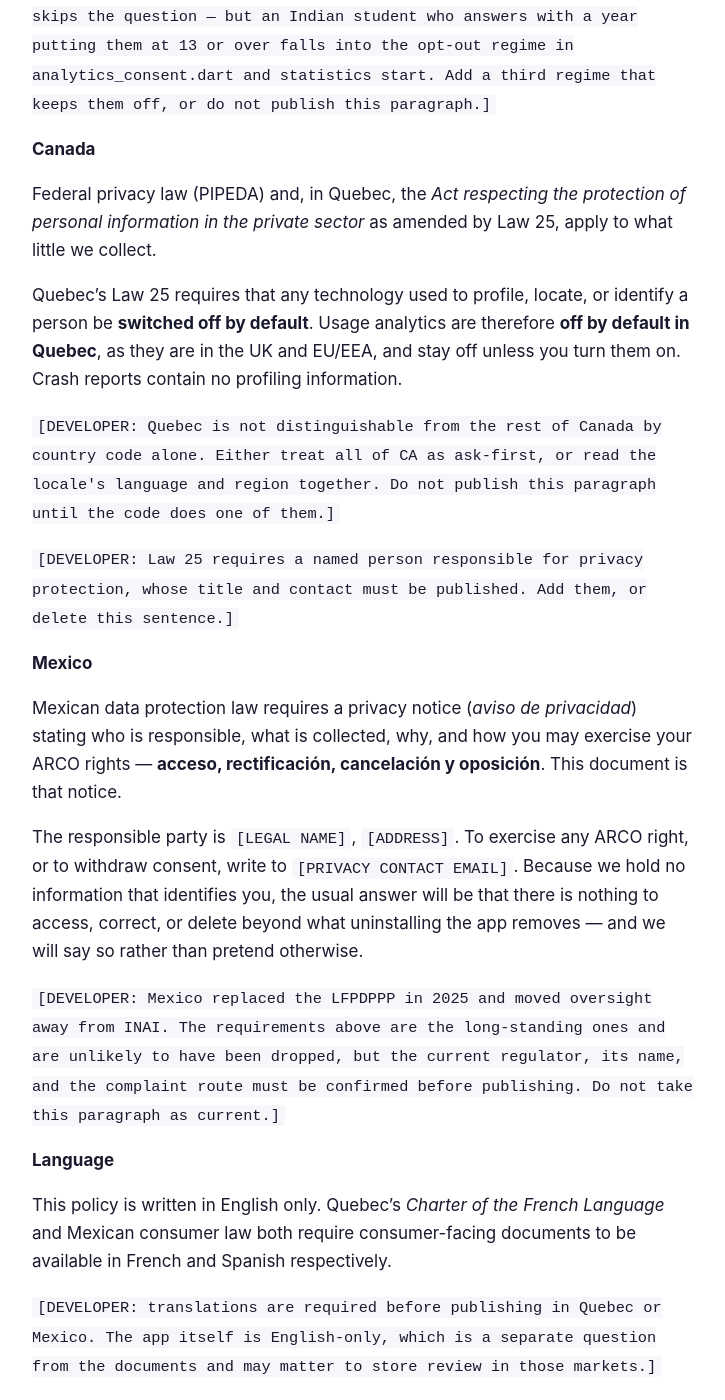
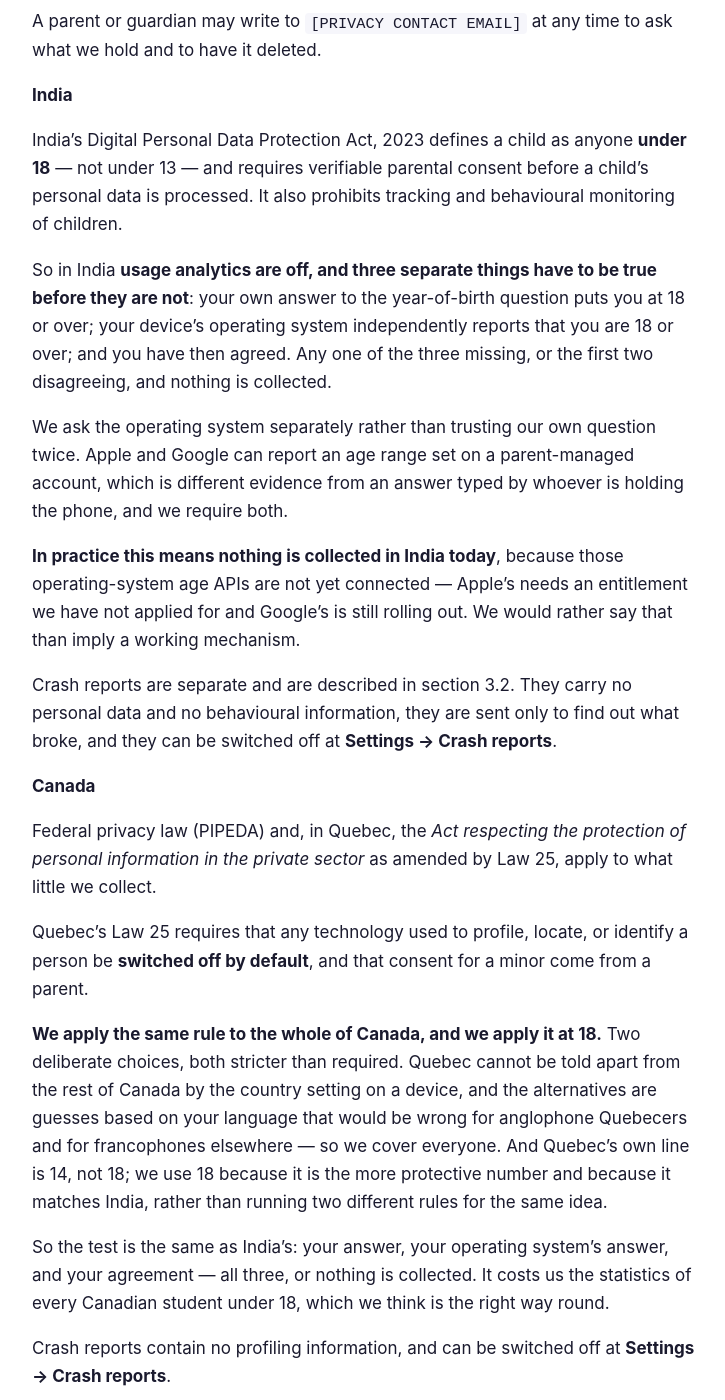
Before and after one commit to Anay-Chauhan/budyears-site, a Jekyll site: the page built from privacy.md, in a window 1280 px wide and 1400 px high, scrolled down 8221 px. Shown: the whole window, without its empty margins (276-1001 px from the left). Built offline with Jekyll 4.4.1, drawn with Linux system fonts in a browser that asks for light colours; some of the changed text lies outside the part shown.

Commit message:
Describe the India and Canada rule, and the crash-report switch
The code now has a third consent regime, so the two paragraphs that had
been describing behaviour it did not have can say what it does.

India and Canada: nothing is collected unless three separate things hold
-- the student's answer says 18 or over, the operating system
independently says 18 or over, and consent has been given. The policy
explains why we ask the platform separately rather than trusting our own
question twice, and states plainly that this collects nothing there today
because those APIs are not yet connected. Better to say so than imply a
working mechanism.

Canada is covered whole and at 18, and both choices are named as
deliberate over-restrictions rather than left to look like the
requirement. Quebec's own line is 14 and it cannot be told from Ontario
by a device's country setting; 18 is the more protective number and lets
one rule serve both countries.

Section 3.2 stops implying that nothing travels unless the app crashes.
Crashlytics records sessions that did not crash, because "this affects 2%
of students" is a fraction and a fraction needs a denominator.

And it gains the switch: crash reporting can now be turned off at
Settings. Nothing obliges us to offer that -- the reports sit inside the
internal-operations exception and inside legitimate interests -- so the
paragraph says why it is offered anyway, and says what switching it off
costs the student.

Co-Authored-By: Claude Opus 5 (1M context) <noreply@anthropic.com>

```diff
--- a/privacy.md
+++ b/privacy.md
@@ -30,7 +30,8 @@ other apps or websites.
 Three things do leave your device, and all three are described in full below:
 the app downloads its questions from our content server; in released versions
 it sends a report if it crashes; and it can send anonymous usage statistics so
-we can see how the app is being used and make it better.
+we can see how the app is being used and make it better. **Both of the last two
+can be switched off** at **Settings**.
 
 The usage statistics are **off unless you turn them on or tell us you are 13
 or over**, and can be switched off again at any time from **Settings → Usage
@@ -112,8 +113,23 @@ We never attach your name, email, or any account identifier to a crash report,
 because the app has none to attach. The identifier is specific to your
 installation and is reset if you delete and reinstall the app.
 
+Crashlytics also records that a session happened without crashing. It has to:
+“this fault affects 2% of students” is a fraction, and a fraction needs a
+denominator. So a small amount of information travels on ordinary launches and
+not only on the bad ones, and we would rather say so than let the paragraph
+above imply otherwise.
+
 Crash reporting is **disabled in development builds** and active only in
 released versions.
+
+**You can switch it off** at **Settings → Crash reports**. Nothing obliges us
+to offer that — crash reports exist to keep the app working, which is a purpose
+both the US children's privacy rules and UK/EU law permit without asking. We
+offer it because being entitled to something is not the same as taking it, and
+because a switch you can find is worth more than a paragraph promising
+restraint.
+
+If you do switch it off, a crash that only affects you may never be found.
 
 It is **not** governed by the age question in section 3.3, and we would rather
 say so than let you assume otherwise. A crash report describes what broke, not
@@ -175,8 +191,10 @@ you would rather send nothing at all, that is a complete answer.
 Statistics are switched off in the app's own build configuration rather than
 only in its code, so the first session is silent. They stay off until:
 
-- **you have told us you are 13 or over.** At the end of the introduction we
-  ask what year you were born. We do not keep the year — only whether it puts
+- **you have told us you are old enough.** At the end of the introduction we
+  ask what year you were born. Thirteen is the line in most of the world; in
+  India and Canada it is eighteen, and two further conditions apply — see
+  section 6. We do not keep the year — only whether it puts
   you at 13 or over, and that answer stays on your device. Skip the question
   and no statistics are collected at all; **Settings → Usage analytics** will
   say so rather than offering a switch that does nothing;
@@ -311,18 +329,25 @@ India's Digital Personal Data Protection Act, 2023 defines a child as anyone
 child's personal data is processed. It also prohibits tracking and behavioural
 monitoring of children.
 
-Because most of our Indian users are under 18 by that definition, **usage
-analytics are switched off by default in India** and stay off unless a parent
-or guardian turns them on. Crash reports contain no personal data and no
-behavioural information.
+So in India **usage analytics are off, and three separate things have to be
+true before they are not**: your own answer to the year-of-birth question puts
+you at 18 or over; your device's operating system independently reports that
+you are 18 or over; and you have then agreed. Any one of the three missing, or
+the first two disagreeing, and nothing is collected.
 
-`[DEVELOPER: this paragraph still describes behaviour the code does not have.
-The age gate narrowed the gap but did not close it: statistics are now off
-until a student gives an age, so the claim holds for anyone who skips the
-question — but an Indian student who answers with a year putting them at 13 or
-over falls into the opt-out regime in analytics_consent.dart and statistics
-start. Add a third regime that keeps them off, or do not publish this
-paragraph.]`
+We ask the operating system separately rather than trusting our own question
+twice. Apple and Google can report an age range set on a parent-managed
+account, which is different evidence from an answer typed by whoever is holding
+the phone, and we require both.
+
+**In practice this means nothing is collected in India today**, because those
+operating-system age APIs are not yet connected — Apple's needs an entitlement
+we have not applied for and Google's is still rolling out. We would rather say
+that than imply a working mechanism.
+
+Crash reports are separate and are described in section 3.2. They carry no
+personal data and no behavioural information, they are sent only to find out
+what broke, and they can be switched off at **Settings → Crash reports**.
 
 **Canada**
 
@@ -331,14 +356,25 @@ of personal information in the private sector* as amended by Law 25, apply to
 what little we collect.
 
 Quebec's Law 25 requires that any technology used to profile, locate, or
-identify a person be **switched off by default**. Usage analytics are therefore
-**off by default in Quebec**, as they are in the UK and EU/EEA, and stay off
-unless you turn them on. Crash reports contain no profiling information.
+identify a person be **switched off by default**, and that consent for a minor
+come from a parent.
 
-`[DEVELOPER: Quebec is not distinguishable from the rest of Canada by country
-code alone. Either treat all of CA as ask-first, or read the locale's language
-and region together. Do not publish this paragraph until the code does one of
-them.]`
+**We apply the same rule to the whole of Canada, and we apply it at 18.** Two
+deliberate choices, both stricter than required. Quebec cannot be told apart
+from the rest of Canada by the country setting on a device, and the
+alternatives are guesses based on your language that would be wrong for
+anglophone Quebecers and for francophones elsewhere — so we cover everyone.
+And Quebec's own line is 14, not 18; we use 18 because it is the more
+protective number and because it matches India, rather than running two
+different rules for the same idea.
+
+So the test is the same as India's: your answer, your operating system's
+answer, and your agreement — all three, or nothing is collected. It costs us
+the statistics of every Canadian student under 18, which we think is the right
+way round.
+
+Crash reports contain no profiling information, and can be switched off at
+**Settings → Crash reports**.
 
 `[DEVELOPER: Law 25 requires a named person responsible for privacy protection,
 whose title and contact must be published. Add them, or delete this sentence.]`
```
Also changed, not shown: terms.md (+16 -8 lines).
